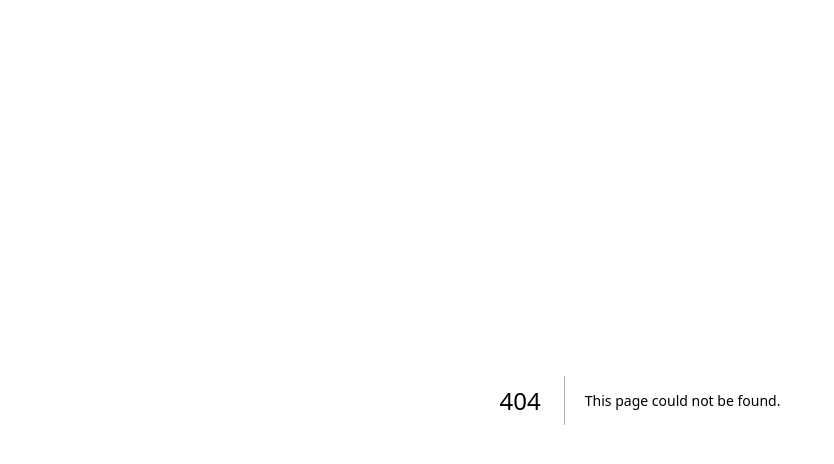
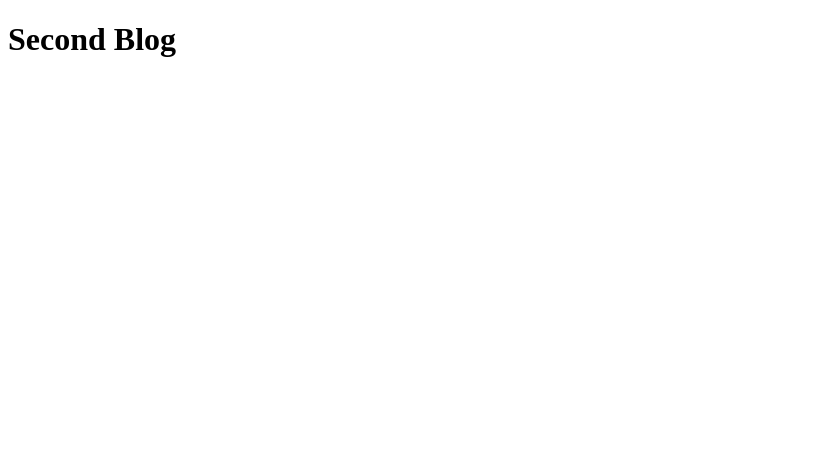
Before and after one commit to sprajwol/next-js-tuts, a Next.js app: page /blogs/second in a window 1280 px wide. Before the commit this address had no page. Shown: the top 464 px of the page, without its empty margins (0-834 px from the left). Built offline with nearby package versions, Linux system fonts and the light colour scheme.

Commit message:
nested routing

```diff
--- /dev/null
+++ b/src/app/blogs/first/page.tsx
@@ -0,0 +1,3 @@
+export default function FirstBlog() {
+    return <h1>First Blog</h1>
+}
--- /dev/null
+++ b/src/app/blogs/page.tsx
@@ -0,0 +1,3 @@
+export default function Blogs() {
+    return <h1>Blogs</h1>
+}
--- /dev/null
+++ b/src/app/blogs/second/page.tsx
@@ -0,0 +1,3 @@
+export default function SecondBlog() {
+    return <h1>Second Blog</h1>
+}
```
